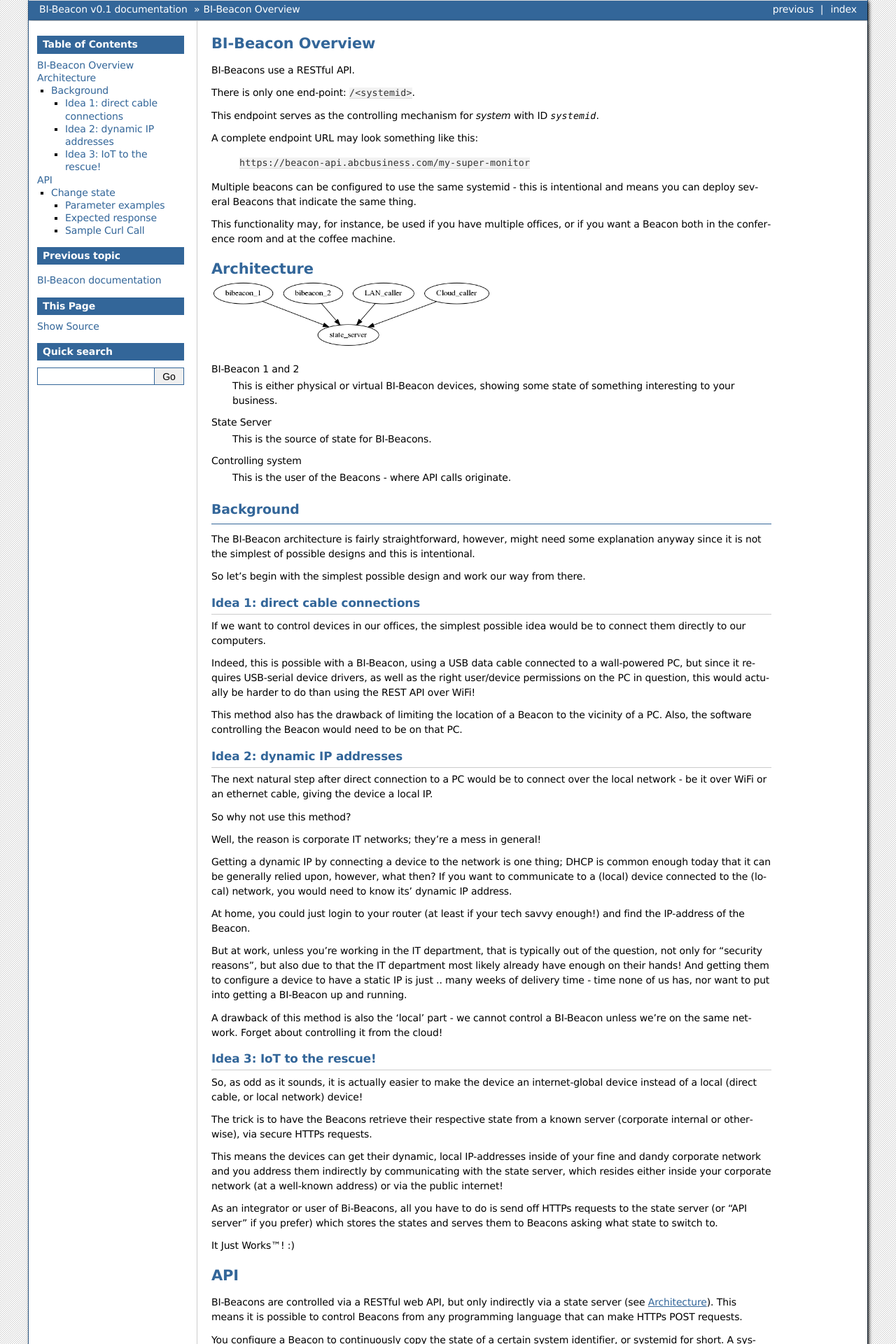
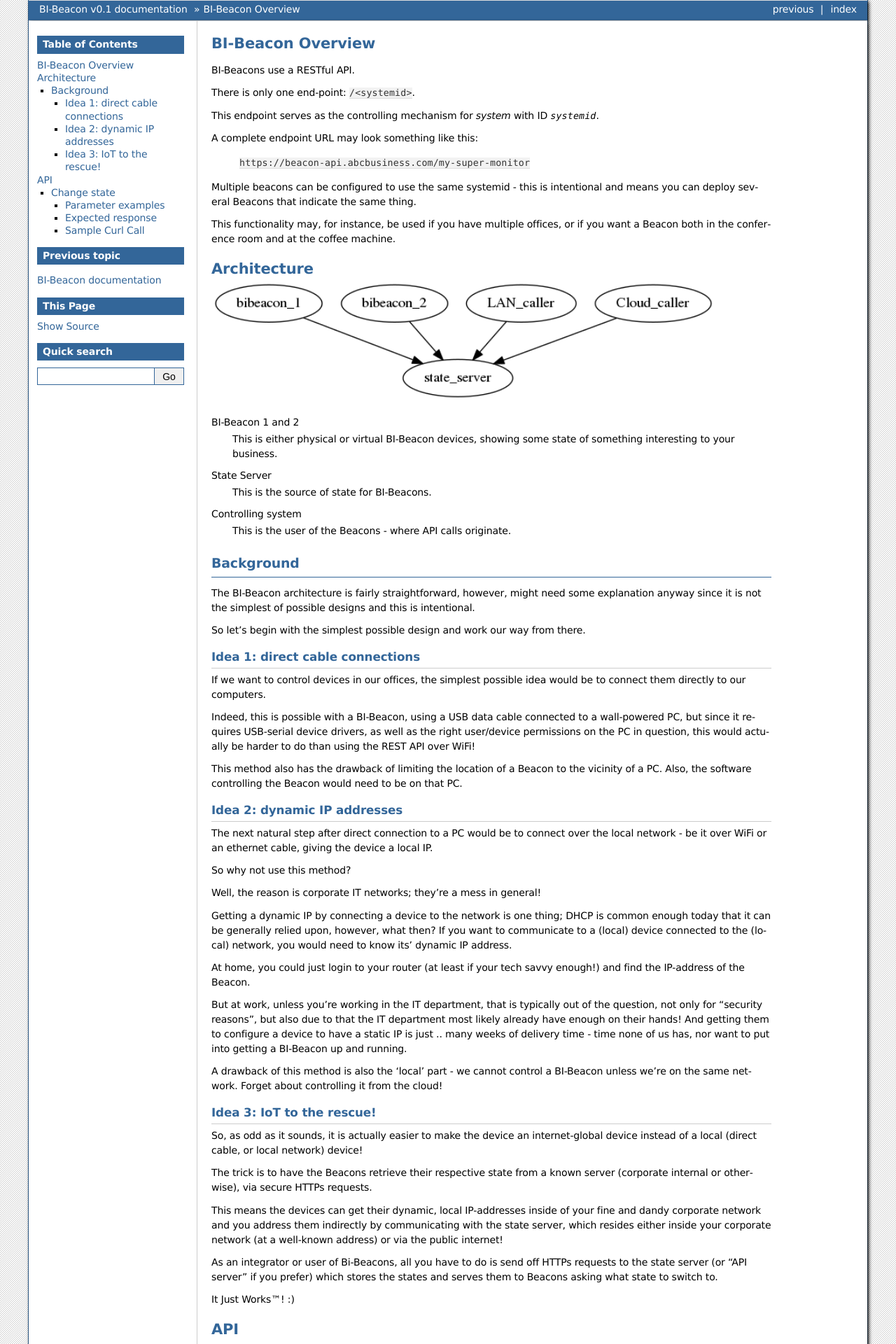
Before and after one commit to BI-Beacon/server, a Sphinx documentation site: the page built from docs/api.rst, in a window 1280 px wide. Shown: the top 1920 px of the page at 70% size. Built offline with Sphinx 7.4.7, drawn with Linux system fonts in a browser that asks for light colours; pages that are not in the unit, such as notebooks, are missing from menus.

Commit message:
wider image

```diff
--- a/docs/api.rst
+++ b/docs/api.rst
@@ -26,7 +26,7 @@ Architecture
 ============
 
 .. image:: _static/architecture.png
-    :width: 50%
+    :width: 90%
 
 BI-Beacon 1 and 2
     This is either physical or virtual BI-Beacon devices, showing some state of something interesting to your business.
@@ -185,6 +185,8 @@ Change state
       **period:** length of the pulse in milliseconds (optional, format integer)
     }
 
+
+
 :beacon-server
     This is the hostname of the state server.
 
```
